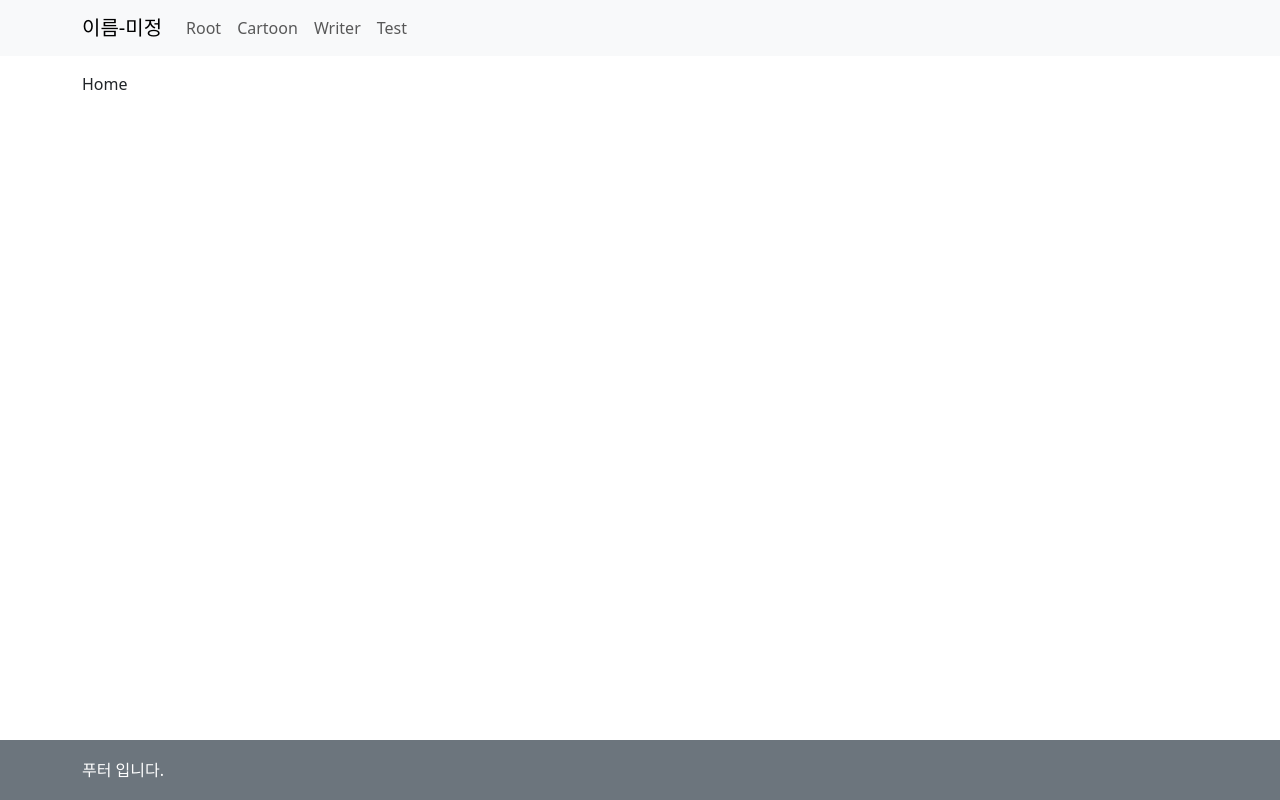
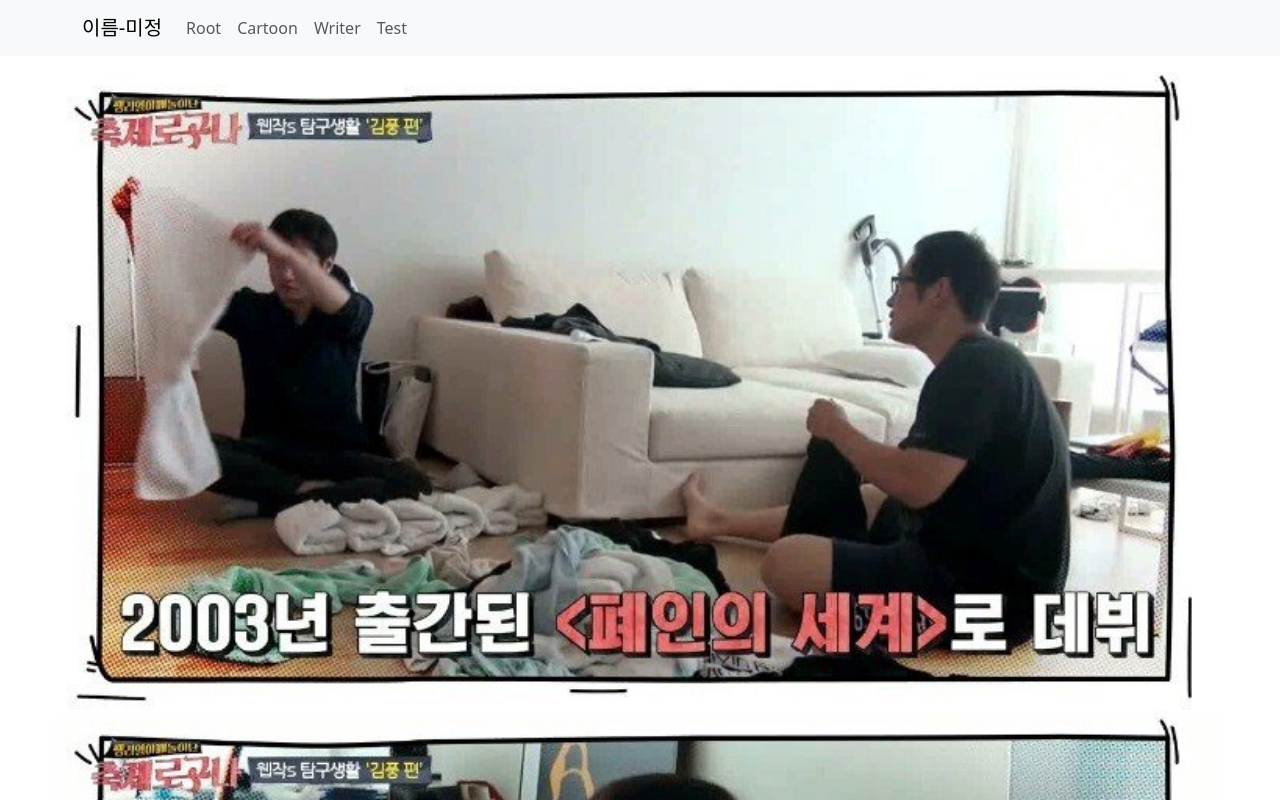
Before and after one commit to sisu-01/cartoon_frontend, a React (Create React App) app: page / in a window 1280 px wide. Shown: the top 800 px of the page. Built offline with nearby package versions, Linux system fonts and the light colour scheme.

Commit message:
김풍키즈 설명

```diff
--- a/src/routes/Home.js
+++ b/src/routes/Home.js
@@ -2,8 +2,8 @@ import React from 'react';
 
 function Home() {
     return (
-        <div>
-            Home
+        <div className='poong'>
+            <img src='/poong.jpg' />
         </div>
     );
 }
--- a/src/style.css
+++ b/src/style.css
@@ -28,6 +28,15 @@ a {
 
 .cursor-pointer {
     cursor: pointer;
+}
+
+.poong {
+    margin-left: calc(-1rem - calc(var(--bs-gutter-x) * .5));
+    margin-right: calc(-1rem - calc(var(--bs-gutter-x) * .5));
+}
+
+.poong > img {
+    width: 100%;
 }
 
 .cartoon-title {
```
Also changed, not shown: public/poong.jpg (added).
